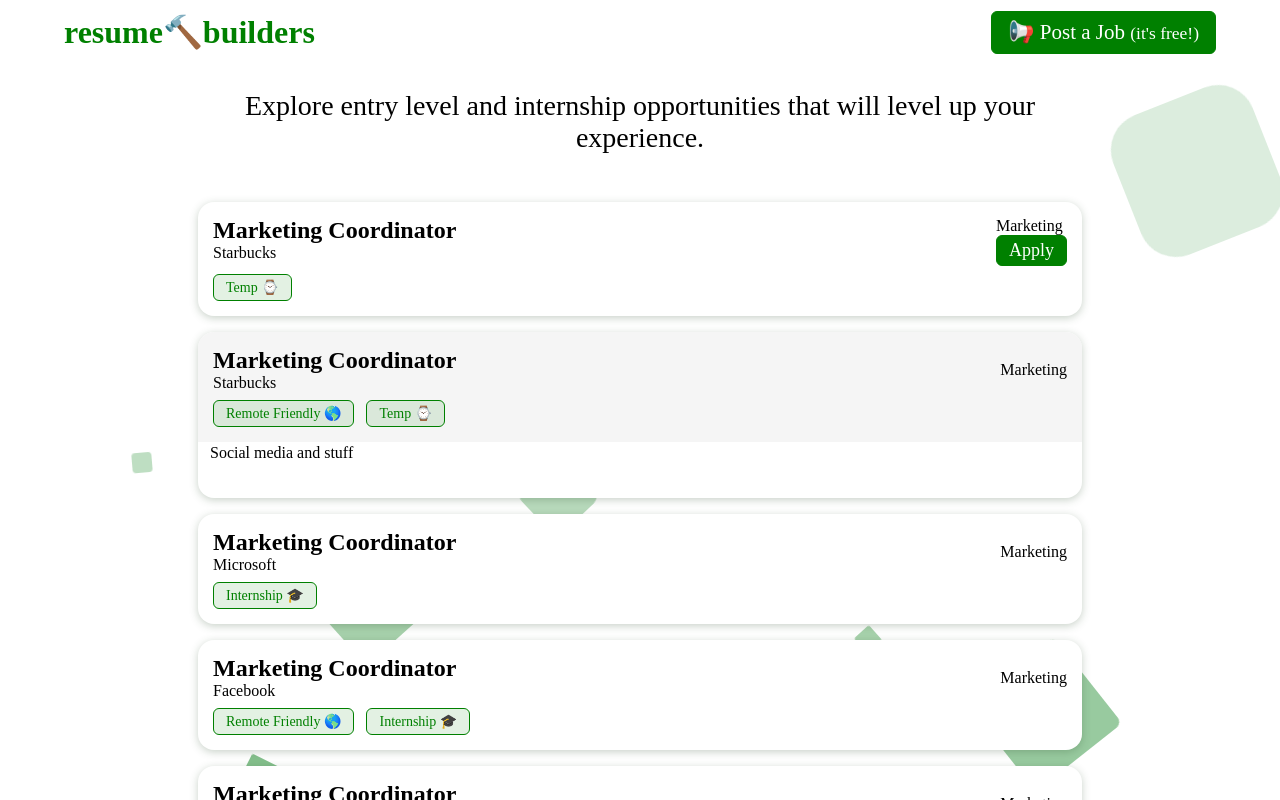
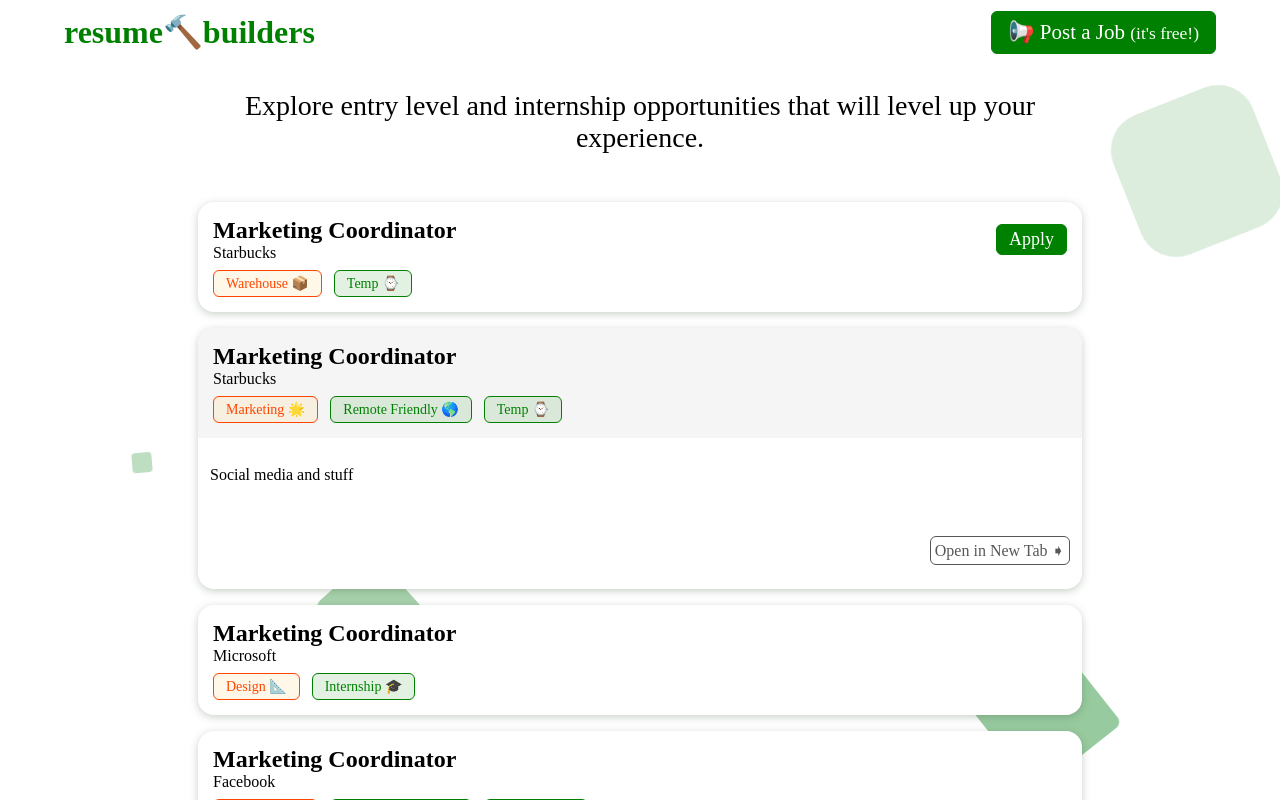
Before and after one commit to patrickstracey/resumebuilders, a Vue app: page / in a window 1280 px wide. Both pictures are taken after a click on the element 640 px from the left and 387 px from the top of the page. Shown: the top 800 px of the page. Built offline with nearby package versions, Linux system fonts and the light colour scheme.

Commit message:
category shields

```diff
--- a/src/components/jobs/JobCard.vue
+++ b/src/components/jobs/JobCard.vue
@@ -1,13 +1,16 @@
 <template>
-  <div class="opportunity-card" @click="expand()">
-    <div class="info group header" v-bind:class="{ expanded: expanded }">
+  <div class="opportunity-card">
+    <div
+      @click="expand()"
+      class="info group header"
+      v-bind:class="{ expanded: expanded }"
+    >
       <div class="flex-row">
         <div>
           <h2>{{ job.title }}</h2>
           <span>{{ job.company }}</span>
         </div>
-        <div class="detail-link group">
-          <span>Marketing</span>
+        <div class="group flex-column">
           <a
             v-bind:href="job.url"
             v-if="job.url"
@@ -19,6 +22,9 @@
         </div>
       </div>
       <div class="flex-row attributes">
+        <span v-if="job.category" class="category-shield">{{
+          getCategory(job.category)
+        }}</span>
         <p
           v-for="attribute of job.attributes"
           v-bind:key="attribute"
@@ -32,13 +38,23 @@
       </div>
     </div>
 
-    <div class="details" v-if="expanded">
-      {{ job.description }}
+    <div class="flex-column" v-if="expanded">
+      <div class="details">
+        <p>{{ job.description }}</p>
+      </div>
+      <router-link
+        v-bind:to="'/opportunity/' + job.id"
+        class="tab"
+        target="_blank"
+        rel="noopener noreferrer"
+        >Open in New Tab ➧
+      </router-link>
     </div>
   </div>
 </template>
 
 <script>
+import { CATEGORIES_BY_INT } from "../../enums/category.js";
 export default {
   data() {
     return {
@@ -48,6 +64,9 @@
   methods: {
     expand() {
       this.expanded = !this.expanded;
+    },
+    getCategory(cat_id) {
+      return CATEGORIES_BY_INT[cat_id];
     },
   },
   props: {
@@ -105,9 +124,19 @@
   font-size: 14px;
 }
 
+.category-shield {
+  margin: 0px 12px 0px 0px;
+  border: 1px solid orangered;
+  border-radius: 6px;
+  padding: 4px 12px 4px 12px;
+  background-color: rgba(255, 196, 87, 0.137);
+  color: orangered;
+  font-size: 14px;
+}
+
 .details {
   white-space: pre-line;
-  padding: 2px 12px 36px 12px;
+  padding: 12px;
   border-top: unset;
   border-radius: 0px 0px 16px 16px;
 }
@@ -118,12 +147,27 @@
   background-color: rgba(245, 245, 245, 0.911);
 }
 
+.tab {
+  align-self: flex-end;
+  text-decoration: none;
+  color: rgb(87, 87, 87);
+  margin: 24px 12px 24px 0px;
+  padding: 4px 4px;
+  border: 1px solid rgb(87, 87, 87);
+  border-radius: 6px;
+}
+
+.tab:hover {
+  background-color: whitesmoke;
+}
+
 @media screen and (max-width: 600px) {
   .attributes {
     flex-wrap: wrap;
   }
 
-  .attribute {
+  .attribute,
+  .category-shield {
     margin-bottom: 4px;
   }
 }
--- a/src/enums/category.js
+++ b/src/enums/category.js
@@ -3,6 +3,7 @@
   ART: { id: 5, display: "Art" },
   BUSINESS: { id: 10, display: "Business" },
   DESIGN: { id: 15, display: "Design" },
+  HR: { id: 16, display: "Human Resources" },
   LOGISTICS: { id: 20, display: "Logistics" },
   MANUFACTURING: { id: 25, display: "Manufacturing" },
   MARKETING: { id: 30, display: "Marketing" },
@@ -11,3 +12,18 @@
   SOFTWARE: { id: 45, display: "Software" },
   WAREHOUSE: { id: 50, display: "Warehouse" },
 };
+
+export const CATEGORIES_BY_INT = {
+  1: "Account Management 🤝",
+  5: "Art 🎨",
+  10: "Business 📊",
+  15: "Design 📐",
+  16: "Human Resources 👨‍👩‍👦",
+  20: "Logistics 🚚",
+  25: "Manufacturing 🏭",
+  30: "Marketing 🌟",
+  35: "Product 🔮",
+  40: "Sales 📞",
+  45: "Software 💻",
+  50: "Warehouse 📦",
+};
```
